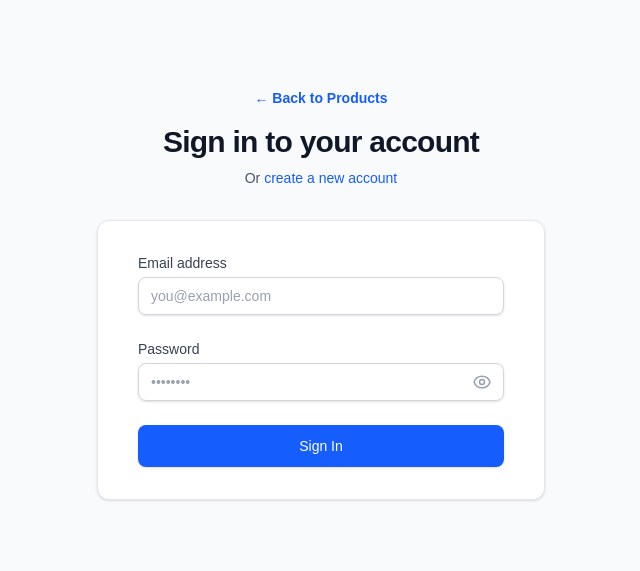
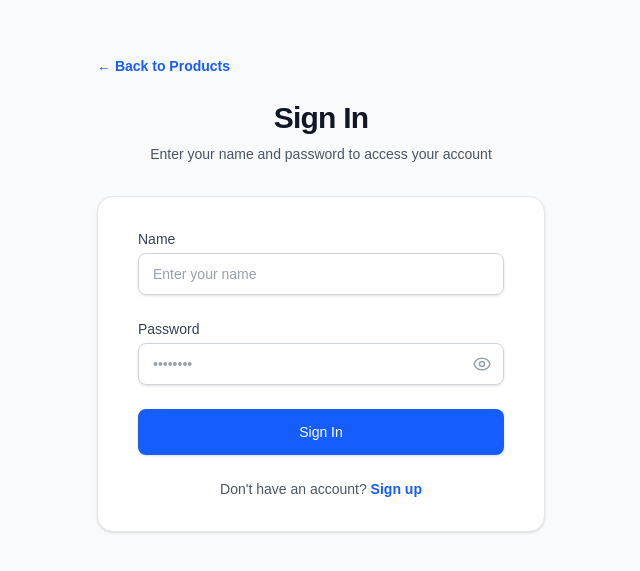
Before and after one commit to Iman-Mustafa/UzaNaNunua, a Next.js app: page /login in a window 1280 px wide. Shown: the part 107-678 px from the top of the page, without its empty margins (319-959 px from the left). Built offline with nearby package versions, Linux system fonts and the light colour scheme.

Commit message:
Update Login page to require Name and Password only, with eye icon toggle and login API endpoint

```diff
--- /dev/null
+++ b/src/app/api/auth/login/route.ts
@@ -0,0 +1,60 @@
+import { NextRequest, NextResponse } from 'next/server';
+import { connectDB } from '@/lib/db';
+import User from '@/models/User';
+
+export const dynamic = 'force-dynamic';
+
+export async function POST(req: NextRequest) {
+  try {
+    await connectDB();
+
+    const body = await req.json();
+    const { name, password } = body;
+
+    if (!name || !password) {
+      return NextResponse.json(
+        { message: 'Please provide both Name and Password.' },
+        { status: 400 }
+      );
+    }
+
+    // Find user by name (case-insensitive)
+    const user = await User.findOne({
+      name: { $regex: new RegExp(`^${name.trim()}$`, 'i') },
+    });
+
+    if (!user) {
+      return NextResponse.json(
+        { message: 'Invalid name or password.' },
+        { status: 401 }
+      );
+    }
+
+    // Check password
+    if (user.password !== password) {
+      return NextResponse.json(
+        { message: 'Invalid name or password.' },
+        { status: 401 }
+      );
+    }
+
+    return NextResponse.json(
+      {
+        message: 'Login successful!',
+        user: {
+          id: user._id,
+          name: user.name,
+          phone: user.phone,
+          role: user.role,
+        },
+      },
+      { status: 200 }
+    );
+  } catch (error: any) {
+    console.error('Error during login:', error);
+    return NextResponse.json(
+      { message: error.message || 'Server error during login' },
+      { status: 500 }
+    );
+  }
+}
--- a/src/app/login/page.tsx
+++ b/src/app/login/page.tsx
@@ -2,57 +2,101 @@
 
 import React, { useState } from 'react';
 import Link from 'next/link';
+import { useRouter } from 'next/navigation';
 
 export default function LoginPage() {
-  const [email, setEmail] = useState('');
+  const router = useRouter();
+  const [name, setName] = useState('');
   const [password, setPassword] = useState('');
   const [showPassword, setShowPassword] = useState(false);
+  const [loading, setLoading] = useState(false);
+  const [error, setError] = useState('');
+  const [success, setSuccess] = useState('');
 
-  const handleSubmit = (e: React.FormEvent) => {
+  const handleSubmit = async (e: React.FormEvent) => {
     e.preventDefault();
-    // Placeholder login action
-    alert('Login submitted for ' + email);
+    setError('');
+    setSuccess('');
+    setLoading(true);
+
+    try {
+      const response = await fetch('/api/auth/login', {
+        method: 'POST',
+        headers: {
+          'Content-Type': 'application/json',
+        },
+        body: JSON.stringify({ name, password }),
+      });
+
+      const data = await response.json();
+
+      if (!response.ok) {
+        throw new Error(data.message || 'Failed to login');
+      }
+
+      setSuccess('Login successful! Redirecting to products...');
+      setTimeout(() => {
+        router.push('/products');
+      }, 1500);
+    } catch (err: any) {
+      setError(err.message || 'An error occurred during login');
+    } finally {
+      setLoading(false);
+    }
   };
 
   return (
-    <div className="min-h-screen bg-gray-50 flex flex-col justify-center py-12 sm:px-6 lg:px-8">
+    <div className="min-h-screen bg-gray-50 flex flex-col justify-center py-12 px-4 sm:px-6 lg:px-8">
       <div className="sm:mx-auto sm:w-full sm:max-w-md">
-        <Link href="/products" className="text-sm font-semibold text-blue-600 hover:text-blue-500 mb-4 inline-block text-center w-full">
+        <Link
+          href="/products"
+          className="text-sm font-semibold text-blue-600 hover:text-blue-500 mb-6 inline-block"
+        >
           &larr; Back to Products
         </Link>
         <h2 className="text-center text-3xl font-extrabold text-gray-900 tracking-tight">
-          Sign in to your account
+          Sign In
         </h2>
         <p className="mt-2 text-center text-sm text-gray-600">
-          Or{' '}
-          <Link href="/signup" className="font-medium text-blue-600 hover:text-blue-500">
-            create a new account
-          </Link>
+          Enter your name and password to access your account
         </p>
       </div>
 
       <div className="mt-8 sm:mx-auto sm:w-full sm:max-w-md">
-        <div className="bg-white py-8 px-4 shadow-sm border border-gray-200 sm:rounded-xl sm:px-10">
+        <div className="bg-white py-8 px-6 shadow-sm border border-gray-200 rounded-2xl sm:px-10">
+          {error && (
+            <div className="mb-4 bg-red-50 border-l-4 border-red-500 p-3 rounded text-sm text-red-700">
+              {error}
+            </div>
+          )}
+
+          {success && (
+            <div className="mb-4 bg-green-50 border-l-4 border-green-500 p-3 rounded text-sm text-green-700">
+              {success}
+            </div>
+          )}
+
           <form className="space-y-6" onSubmit={handleSubmit}>
+            {/* 1. Name Field Only */}
             <div>
-              <label htmlFor="email" className="block text-sm font-medium text-gray-700">
-                Email address
+              <label htmlFor="name" className="block text-sm font-medium text-gray-700">
+                Name
               </label>
               <div className="mt-1">
                 <input
-                  id="email"
-                  name="email"
-                  type="email"
-                  autoComplete="email"
+                  id="name"
+                  name="name"
+                  type="text"
                   required
-                  value={email}
-                  onChange={(e) => setEmail(e.target.value)}
-                  className="appearance-none block w-full px-3 py-2 border border-gray-300 rounded-lg shadow-sm placeholder-gray-400 focus:outline-none focus:ring-blue-500 focus:border-blue-500 sm:text-sm"
-                  placeholder="you@example.com"
+                  value={name}
+                  onChange={(e) => setName(e.target.value)}
+                  placeholder="Enter your name"
+                  className="appearance-none block w-full px-3.5 py-2.5 border border-gray-300 rounded-lg shadow-sm placeholder-gray-400 focus:outline-none focus:ring-2 focus:ring-blue-500 focus:border-blue-500 sm:text-sm"
                 />
               </div>
             </div>
 
+            {/* 2. Password Field with Eye Toggle Icon */}
             <div>
               <label htmlFor="password" className="block text-sm font-medium text-gray-700">
                 Password
@@ -66,8 +110,8 @@ export default function LoginPage() {
                   required
                   value={password}
                   onChange={(e) => setPassword(e.target.value)}
-                  className="appearance-none block w-full pl-3 pr-10 py-2 border border-gray-300 rounded-lg placeholder-gray-400 focus:outline-none focus:ring-blue-500 focus:border-blue-500 sm:text-sm"
                   placeholder="••••••••"
+                  className="appearance-none block w-full pl-3.5 pr-10 py-2.5 border border-gray-300 rounded-lg placeholder-gray-400 focus:outline-none focus:ring-2 focus:ring-blue-500 focus:border-blue-500 sm:text-sm"
                 />
                 <button
                   type="button"
@@ -107,12 +151,20 @@ export default function LoginPage() {
             <div>
               <button
                 type="submit"
-                className="w-full flex justify-center py-2.5 px-4 border border-transparent rounded-lg shadow-sm text-sm font-medium text-white bg-blue-600 hover:bg-blue-700 focus:outline-none focus:ring-2 focus:ring-offset-2 focus:ring-blue-500 transition-colors"
+                disabled={loading}
+                className="w-full flex justify-center py-3 px-4 border border-transparent rounded-lg shadow-sm text-sm font-medium text-white bg-blue-600 hover:bg-blue-700 focus:outline-none focus:ring-2 focus:ring-offset-2 focus:ring-blue-500 transition-colors disabled:opacity-60"
               >
-                Sign In
+                {loading ? 'Signing in...' : 'Sign In'}
               </button>
             </div>
           </form>
+
+          <div className="mt-6 text-center text-sm text-gray-600">
+            Don&apos;t have an account?{' '}
+            <Link href="/signup" className="font-semibold text-blue-600 hover:underline">
+              Sign up
+            </Link>
+          </div>
         </div>
       </div>
     </div>
```
